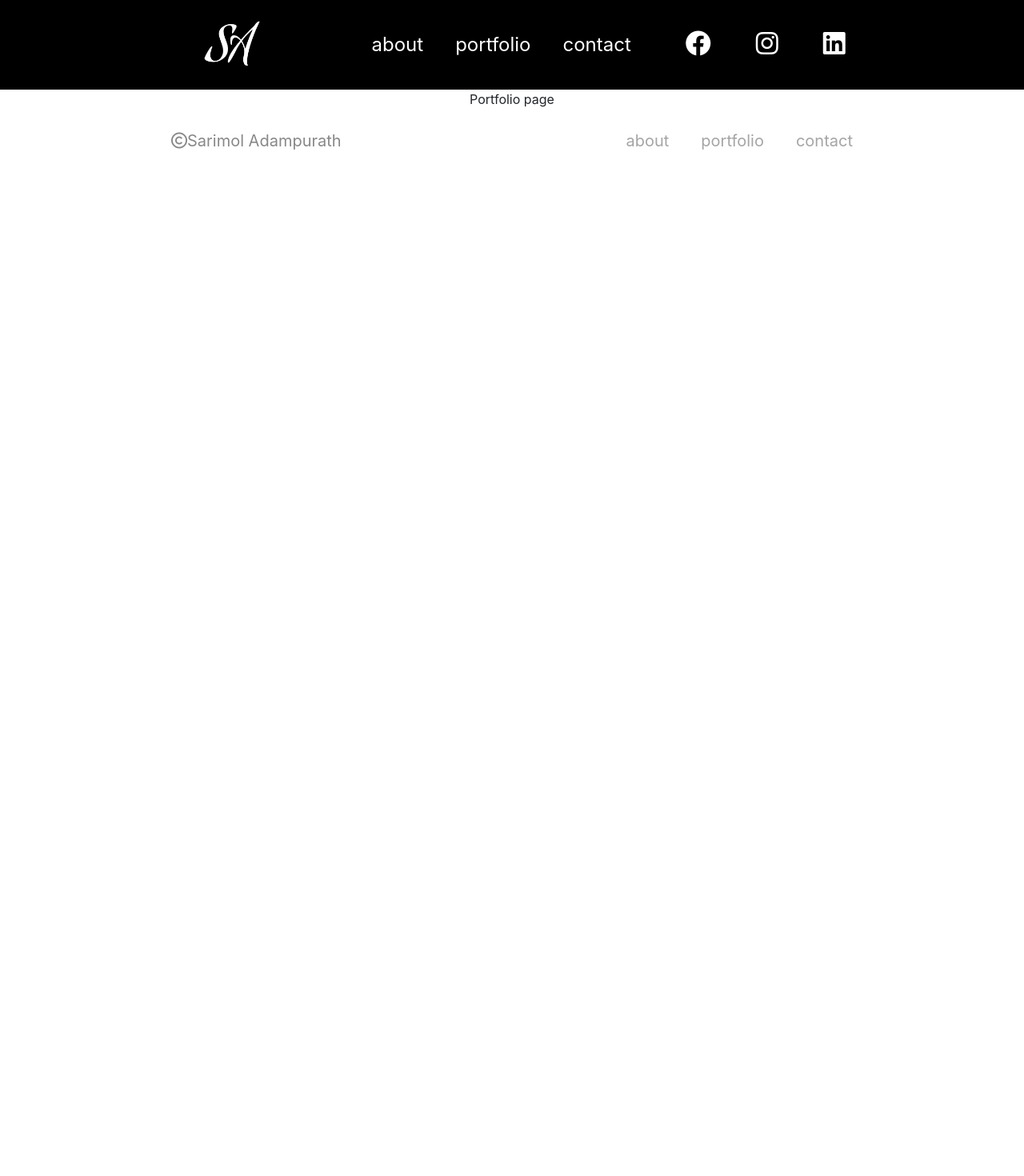
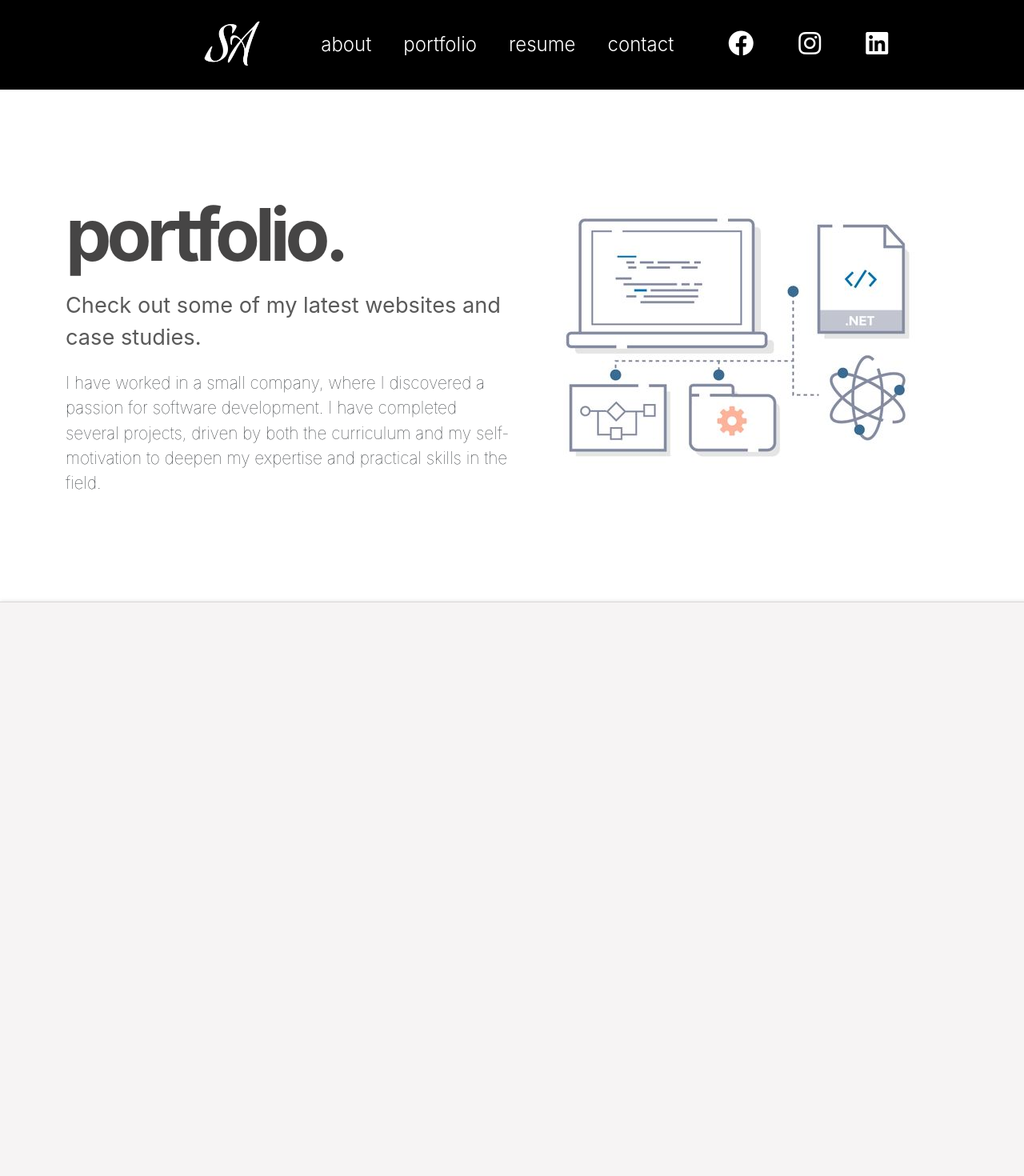
Before and after one commit to sari-rahul/My-Portfolio, a React (Create React App) app: page / in a window 1280 px wide. Shown: the top 1470 px of the page at 80% size. Before the commit the page ends 800 px from the top, so only its background shows below. Built offline with nearby package versions, Linux system fonts and the light colour scheme; a web font is replaced by a local one.

Commit message:
Add portfolio page and Resume page

```diff
--- a/src/App.js
+++ b/src/App.js
@@ -6,6 +6,7 @@ import Footer from '../src/components/Footer';
 import { Routes, Route } from 'react-router-dom';
 import Portfolio from '../src/pages/Portfolio';
 import About from '../src/pages/About';
+import Resume from '../src/pages/Resume';
 import Contact from './pages/Contact';
 
 function App() {
@@ -17,6 +18,7 @@ function App() {
             <Route path="/" element={<Portfolio />} />
             <Route path="/about" element={<About />} />
             <Route path="/portfolio" element={<Portfolio />} />
+            <Route path="/resume" element={<Resume/>} />
             <Route path="/contact" element={<Contact />} />
           </Routes>
         <Footer/>
--- a/src/components/Footer.js
+++ b/src/components/Footer.js
@@ -23,6 +23,11 @@ const Footer = () => {
               </Link>
             </Nav.Item>
             <Nav.Item>
+              <Link to="/resume" className={`${styles.FooterLink} ${location.pathname === '/resume' ? styles.Active : ''}`}>
+              resume
+              </Link>
+            </Nav.Item>
+            <Nav.Item>
               <Link to="/contact" className={`${styles.FooterLink} ${location.pathname === '/contact' ? styles.Active : ''}`}>
                 contact
               </Link>
--- a/src/components/NavBar.js
+++ b/src/components/NavBar.js
@@ -30,6 +30,11 @@ const NavBar = () => {
               </Link>
             </Nav.Item>
             <Nav.Item>
+              <Link to="/resume" className={`${styles.NavLink} ${location.pathname === '/resume' ? styles.Active : ''}`}>
+                resume
+              </Link>
+            </Nav.Item>
+            <Nav.Item>
               <Link to="/contact" className={`${styles.NavLink} ${location.pathname === '/contact' ? styles.Active : ''}`}>
                 contact
               </Link>
--- a/src/pages/Portfolio.js
+++ b/src/pages/Portfolio.js
@@ -1,10 +1,33 @@
-import React from 'react'
+import React from 'react';
+import { Container } from 'react-bootstrap';
+import styles from '../styles/Portfolio.module.css';
+import PortfolioImage from '../assets/portfolioimage.jpg';
 
 const Portfolio = () => {
   return (
-    <div>
-      Portfolio page
+    <>
+    <Container className={styles.PortfolioContainer}>
+      <div className={`${styles.LeftContainer} text-start }`}>
+        <div className={styles.BigHeading}>portfolio.</div>
+        <div className={styles.Title}>
+        Check out some of my latest websites and case studies.
+        </div>
+        <div className={styles.Details}>
+        I have worked in a small company, where I discovered
+        a passion for software development. I have completed
+        several projects, driven by both the curriculum and my
+        self-motivation to deepen my expertise and practical
+        skills in the field.
+        </div>
+      </div>
+      <div className={styles.RightContainer}>
+          <img src={PortfolioImage} alt="Image of computer and website" />
+      </div>
+    </Container>
+    <div className={styles.ProjectContainer}>
+
     </div>
+    </>
   )
 }
 
--- /dev/null
+++ b/src/pages/Resume.js
@@ -0,0 +1,18 @@
+import React from 'react';
+import { Container } from 'react-bootstrap';
+
+
+const Resume = () => {
+  return (
+    <>
+    <Container>Resume
+        <br />
+        <button>Download</button>
+    </Container>
+
+    <Container>Experience certificate</Container>
+    </>
+  )
+}
+
+export default Resume
--- a/src/styles/About.module.css
+++ b/src/styles/About.module.css
@@ -27,14 +27,15 @@
 
 .BigHeading {
     color: rgb(70, 69, 69);
-    font-size: 5.5rem;
-    font-weight: 600;
+    font-size: 5.7rem;
+    font-weight: 700;
+    letter-spacing: -6px;
     text-align: left;
 }
 .Title{
     font-size: 1.7rem;
     font-weight: 400;
-    color: rgb(90, 90, 90);
+    color: rgb(91, 91, 91);
 }
 .Details{
     padding-top: 20px;
@@ -48,7 +49,7 @@
     border-top: 1px solid rgb(218, 215, 215);
     border-bottom: 1px solid rgb(218, 215, 215);
     box-shadow: 2px 2px 5px 2px rgba(139, 139, 139, 0.3);
-    background-color: rgb(237, 234, 234);
+    background-color: rgb(246, 244, 244);
 }
 .Heading{
     font-size: 3rem;
--- a/src/styles/NavBar.module.css
+++ b/src/styles/NavBar.module.css
@@ -1,9 +1,10 @@
 .NavBar{
     background-color: black;
-    color: white;
+    color: rgb(242, 237, 237);
     width: 100%;
     height: fit-content;
     padding: 1rem;
+    font-weight: 300;
     font-size: 1.2rem;
     animation: slideDown 2s ease-in-out;
 }
--- /dev/null
+++ b/src/styles/Portfolio.module.css
@@ -0,0 +1,66 @@
+.PortfolioContainer{
+    width: 100%;
+    height:80vh;
+    display: flex;
+    flex-direction: row;
+    justify-content: space-between;
+    align-items: center;
+    padding-bottom: 20px;
+}
+
+.LeftContainer{
+    width:50%;
+    animation: slideInFromLeft 1s ease-in-out;
+}
+.RightContainer{
+    width:50%;
+    animation: slideInFromRight 1s ease-in-out;
+}
+.BigHeading{
+    color: rgb(70, 69, 69);
+    font-size: 5.7rem;
+    font-weight: 700;
+    letter-spacing: -6px;
+    text-align: left;
+}
+.Title{
+    font-size: 1.7rem;
+    font-weight: 400;
+    color: rgb(90, 90, 90);
+}
+.Details{
+    padding-top: 20px;
+    font-size: 1.3rem;
+    font-weight: 100;
+}
+.ProjectContainer{
+    width:100%;
+    height: 100vh;
+    box-shadow: 2px 2px 5px 2px rgba(139, 139, 139, 0.3);
+    border-top: 1px solid rgb(218, 215, 215);
+    border-bottom: 1px solid rgb(218, 215, 215);
+    box-shadow: 2px 2px 5px 2px rgba(139, 139, 139, 0.3);
+    background-color: rgb(246, 244, 244);
+}
+
+@keyframes slideInFromLeft {
+    from {
+      opacity: 0;
+      transform: translateX(-100%);
+    }
+    to {
+      opacity: 1;
+      transform: translateX(0);
+    }
+  }
+
+@keyframes slideInFromRight {
+    from {
+      opacity: 0;
+      transform: translateX(100%);
+    }
+    to {
+      opacity: 1;
+      transform: translateX(0);
+    }
+  }
```
Also changed, not shown: src/assets/portfolioimage.jpg (added), src/styles/Resume.module.css (added).
